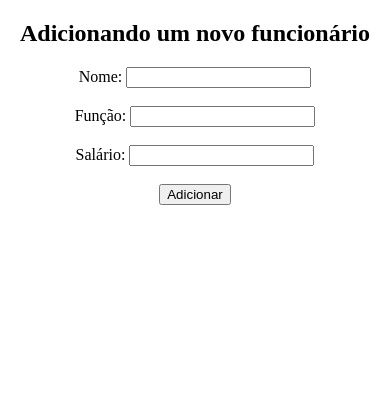
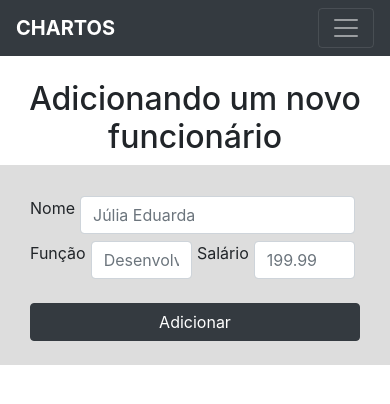
Before and after one commit to Jeremias333/pythonweb, a Django app: page /funcionarios/adicionar/ in a window 390 px wide. Shown: the top 404 px of the page. Run offline with Django 3.2, Linux system fonts and the light colour scheme; some libraries are stand-ins or nearby versions.

Commit message:
Modificado para adicionar visual a página.

```diff
--- a/initial/blog/funcionarios/templates/funcionarios/adicionar.html
+++ b/initial/blog/funcionarios/templates/funcionarios/adicionar.html
@@ -1,19 +1,32 @@
-<!DOCTYPE html>
-<html>
-	<head>
-		<title>EMPRESA CHARTOS</title>
-	</head>
-	<body>
-
-		<center>
-			<h2>Adicionando um novo funcionário</h2>
-			<form method="POST" action="../enviar/">{% csrf_token %}
-				<label for="name">Nome: </label><input type="text" name="name"><br><br>
-				<label for="function">Função: </label><input type="text" name="function"><br><br>
-				<label for="salary">Salário: </label><input type="text" name="salary"><br><br>
-
-				<input type="submit" name="" value="Adicionar">
-			</form>
-		</center>
-	</body>
-</html>
+{% extends './base.html' %}
+{% block content %}
+<style type="text/css">
+	.container {
+		background: #DDD;
+	}
+</style>
+<center>
+	<br>
+	<h2>Adicionando um novo funcionário</h2>
+	<div class="container">
+		<br>
+		<form method="POST" action="../enviar/">{% csrf_token %}
+			<div class="form-row col-sm-6 col-form-label">
+				<label for="name">Nome</label>
+				<div class="col"><input type="text" name="name" class="form-control" placeholder="Júlia Eduarda" required="true"></div>
+			</div>
+			<div class="form-row col-sm-6">
+				<label for="function">Função</label>
+				<div class="col"><input type="text" name="function" class="form-control" placeholder="Desenvolvedor" required="true"></div>
+				<label for="salary">  Salário </label>
+				<div class="col"><input type="text" name="salary" class="form-control" placeholder="199.99" required="true"></div>
+			</div>
+			<br>
+			<div class="form-row col-sm-3">
+				<button class="col btn btn-dark" type="submit" name="">Adicionar</button>
+			</div>
+			<br>
+		</form>
+	</div>
+</center>
+{% endblock %}
```
